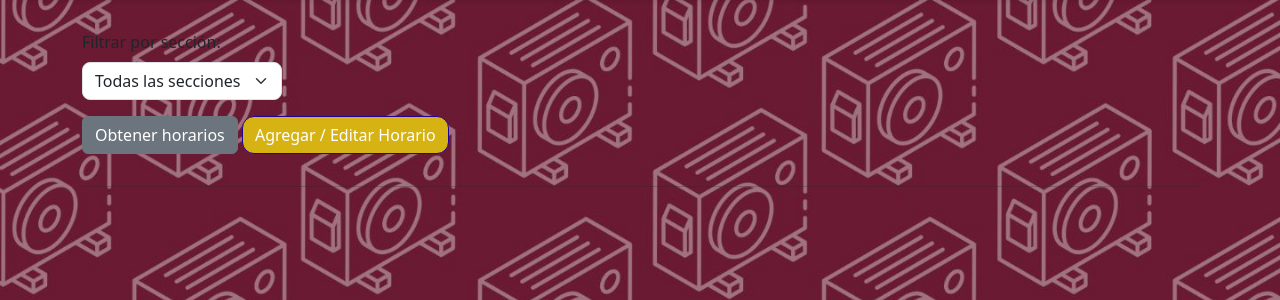
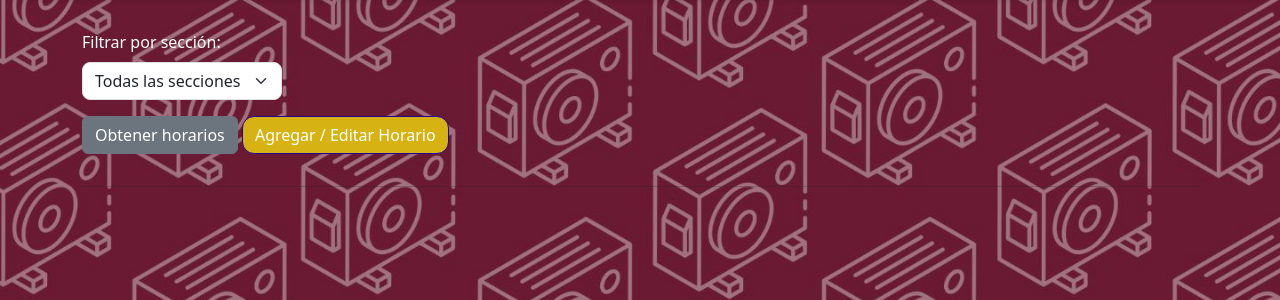
Before and after one commit to alekesadillas/horarios_api, a Flask app: page /index in a window 1280 px wide. Shown: the part 72-372 px from the top of the page. Run offline with Flask 3, Linux system fonts and the light colour scheme; the visitor is signed in with stand-in values (Sample User, id 1); data that the repository does not hold is empty; some libraries are stand-ins or nearby versions.

Commit message:
Update index.html
Actualizacion css

```diff
--- a/src/src/templates/index.html
+++ b/src/src/templates/index.html
@@ -31,7 +31,7 @@
 
         <!-- Filtro y botones -->
         <div class="mb-3">
-            <label for="filtroSeccion" class="form-label">Filtrar por sección:</label>
+            <label for="filtroSeccion" class="form-label" style="color: white;">Filtrar por sección:</label>
             <select id="filtroSeccion" class="form-select">
                 <option value="todos">Todas las secciones</option>
                 <option value="s1">s1</option>
```
